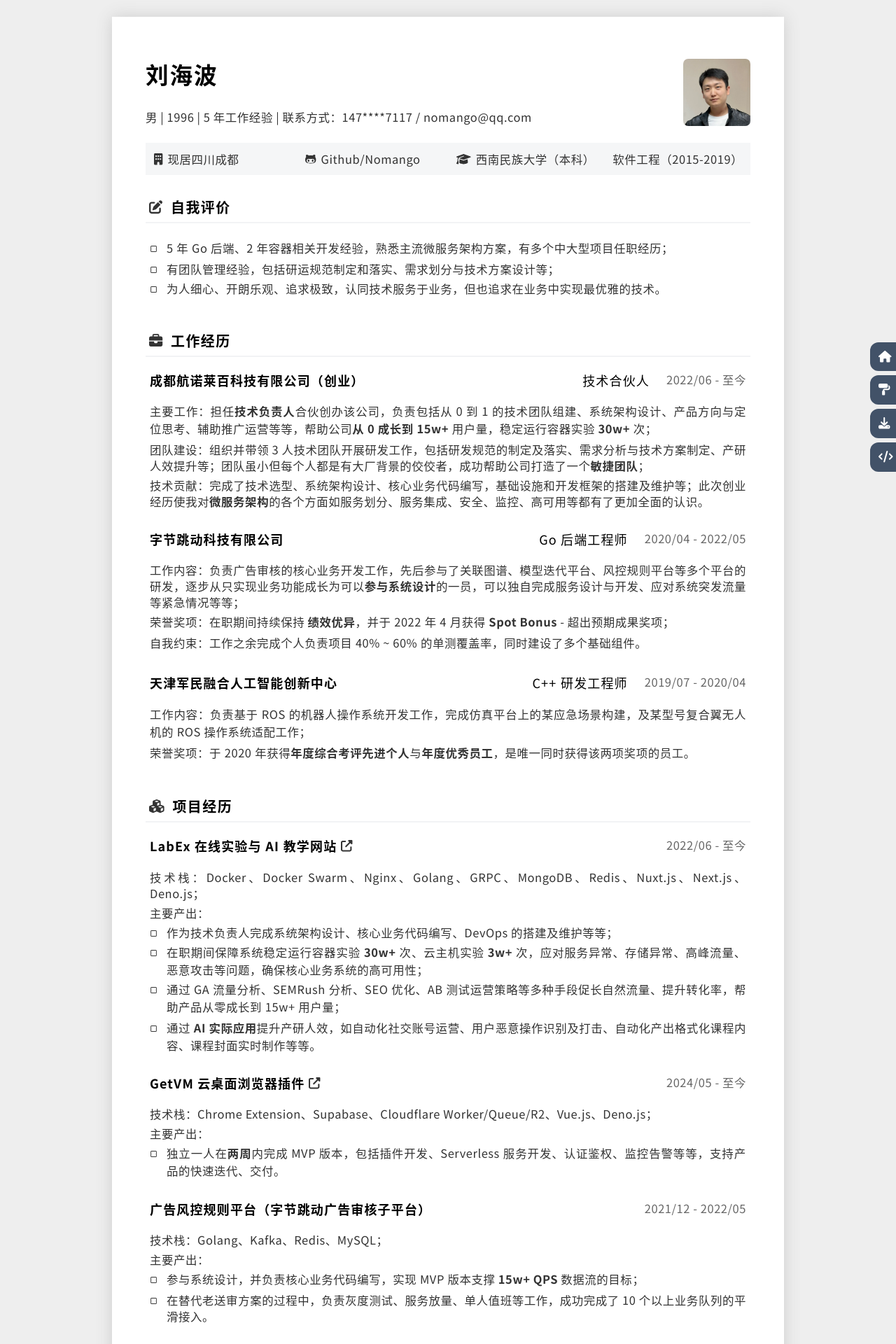
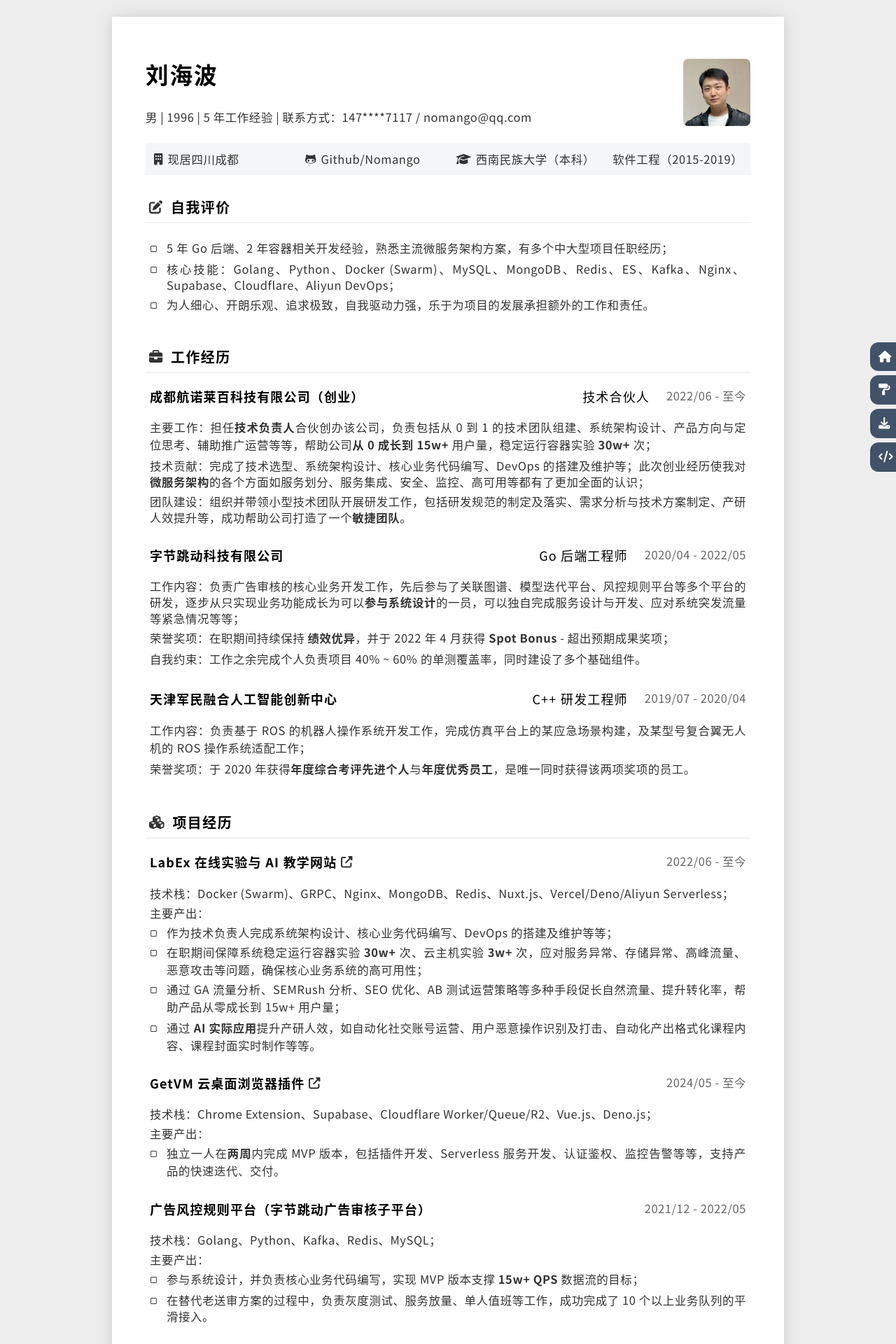
Before and after one commit to Nomango/OnePage, a React (Vite) app: page / in a window 1280 px wide. Shown: the top 1920 px of the page at 70% size. Built offline with nearby package versions, Linux system fonts and the light colour scheme.

Commit message:
doc: update

```diff
--- a/src/Resume/index.jsx
+++ b/src/Resume/index.jsx
@@ -81,8 +81,8 @@ const Resume = {
           description: [
             [
               <>5年Go后端、2年容器相关开发经验，熟悉主流微服务架构方案，有多个中大型项目任职经历；</>, // ，了解云原生技术前沿动向
-              <>有团队管理经验，包括研运规范制定和落实、需求划分与技术方案设计等；</>,
-              <>为人细心、开朗乐观、追求极致，认同技术服务于业务，但也追求在业务中实现最优雅的技术。</>,
+              <>核心技能：Golang、Python、Docker (Swarm)、MySQL、MongoDB、Redis、ES、Kafka、Nginx、Supabase、Cloudflare、Aliyun DevOps；</>,
+              <>为人细心、开朗乐观、追求极致，自我驱动力强，乐于为项目的发展承担额外的工作和责任。</>,
             ],
           ]
         }
@@ -111,8 +111,8 @@ const Resume = {
           position: "技术合伙人",
           description: [
             <><Title text="主要工作" />：担任<b>技术负责人</b>合伙创办该公司，负责包括从0到1的技术团队组建、系统架构设计、产品方向与定位思考、辅助推广运营等等，帮助公司<b>从0成长到15w+</b>用户量，稳定运行容器实验<b>30w+</b>次；</>,
-            <><Title text="团队建设" />：组织并带领 3 人技术团队开展研发工作，包括研发规范的制定及落实、需求分析与技术方案制定、产研人效提升等；团队虽小但每个人都是有大厂背景的佼佼者，成功帮助公司打造了一个<b>敏捷团队</b>；</>,
-            <><Title text="技术贡献" />：完成了技术选型、系统架构设计、核心业务代码编写，基础设施和开发框架的搭建及维护等；此次创业经历使我对<b>微服务架构</b>的各个方面如服务划分、服务集成、安全、监控、高可用等都有了更加全面的认识。</>,
+            <><Title text="技术贡献" />：完成了技术选型、系统架构设计、核心业务代码编写、DevOps 的搭建及维护等；此次创业经历使我对<b>微服务架构</b>的各个方面如服务划分、服务集成、安全、监控、高可用等都有了更加全面的认识；</>,
+            <><Title text="团队建设" />：组织并带领小型技术团队开展研发工作，包括研发规范的制定及落实、需求分析与技术方案制定、产研人效提升等，成功帮助公司打造了一个<b>敏捷团队</b>。</>,
             // <><Title text="工作内容" />：作为<b>技术负责人</b>完成 LabEx（海外 IT 教育）和 GetVM（云桌面浏览器插件） 两个云产品。</>,
             // [
             //   <>人效提升：广泛借助 AI 等工具提升运营人效，如通过 AI 生成格式化教程内容及实时课程封面、通过在线文档制作仪表盘同步管理运营资源、服务上线通知到群等；</>,
@@ -190,7 +190,7 @@ const Resume = {
           duration: "2022/06 - 至今",
           // position: "技术负责人",
           description: [
-            <>技术栈：Docker、Docker Swarm、Nginx、Golang、GRPC、MongoDB、Redis、Nuxt.js、Next.js、Deno.js；</>,
+            <>技术栈：Docker (Swarm)、GRPC、Nginx、MongoDB、Redis、Nuxt.js、Vercel/Deno/Aliyun Serverless；</>,
             <>主要产出：</>,
             [
               <>作为技术负责人完成系统架构设计、核心业务代码编写、DevOps 的搭建及维护等等；</>,
@@ -228,7 +228,7 @@ const Resume = {
           name: <>广告风控规则平台（字节跳动广告审核子平台）</>,
           duration: "2021/12 - 2022/05",
           description: [
-            <>技术栈：Golang、Kafka、Redis、MySQL；</>,
+            <>技术栈：Golang、Python、Kafka、Redis、MySQL；</>,
             <>主要产出：</>,
             [
               <>参与系统设计，并负责核心业务代码编写，实现MVP版本支撑 <b>15w+ QPS</b> 数据流的目标；</>,
```
